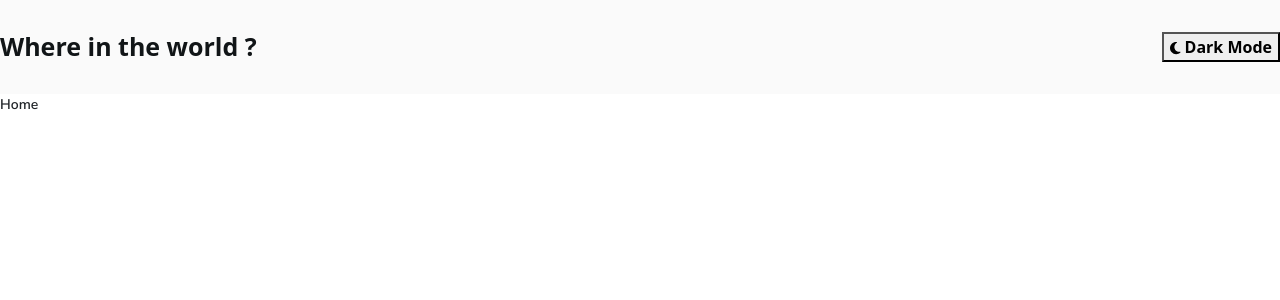
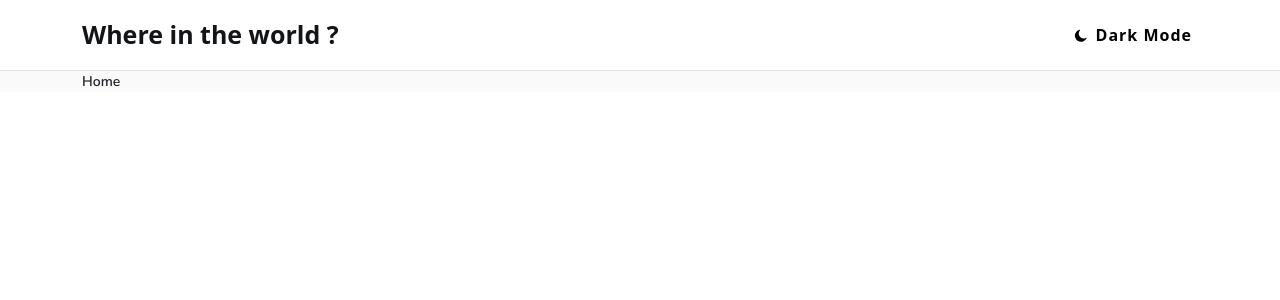
Before and after one commit to Mahdi-Falahati/rest-countries-dom-project, a React (Create React App) app: page / in a window 1280 px wide. Shown: the top 300 px of the page. Built offline with nearby package versions, Linux system fonts and the light colour scheme.

Commit message:
complete header with bootstrap

```diff
--- a/src/layouts/RootLayout.css
+++ b/src/layouts/RootLayout.css
@@ -1,18 +1,29 @@
-.header{
-    width: 100vw;
-    background: var(--light-gray);
-    padding: 20px 0px;
+.header {
+  background: var(--white-color);
+  border-bottom: 1px solid #e2e1e1;
 }
 
-.navbar{
-    display: flex;
-    justify-content: space-around;
-    align-items: center;
+.navbar a {
+  font-size: 25px;
+  font-weight: 800;
+  color: var(--text-dark-blue);
+  text-decoration: none;
 }
 
-.navbar a{
-    font-size: 25px;
-	font-weight: 800;
-    color:var(--text-dark-blue);
-    text-decoration: none;
+.darkMode {
+  cursor: pointer;
+  outline: none;
+  border: none;
+  letter-spacing: 1px;
+  font-weight: 600;
+  background-color: transparent;
 }
+
+.darkMode .moonIcon {
+  margin-right: 5px;
+  transform: rotate(-20deg);
+}
+
+.main {
+  background: var(--light-gray);
+}
--- a/src/layouts/RootLayout.js
+++ b/src/layouts/RootLayout.js
@@ -1,22 +1,43 @@
-import { faMoon } from "@fortawesome/free-solid-svg-icons";
-import { FontAwesomeIcon } from "@fortawesome/react-fontawesome";
 import { Outlet, NavLink } from "react-router-dom";
 
 import "./RootLayout.css";
 
+// fontAwesome
+import { FontAwesomeIcon } from "@fortawesome/react-fontawesome";
+import { faMoon } from "@fortawesome/free-solid-svg-icons";
+
+// bootstrap
+import Container from "react-bootstrap/Container";
+import Row from "react-bootstrap/Row";
+import Col from "react-bootstrap/Col";
+
 export default function RootLayout() {
   return (
     <>
-      <header className="header">
-        <nav className="navbar">
-          <NavLink to="/">Where in the world ? </NavLink>
-          <button>
-          <FontAwesomeIcon icon={faMoon} /> Dark Mode <FontAwesomeIcon icon="fa-regular fa-moon" />
-          </button>
-        </nav>
+      <header className="header py-2">
+        <Container>
+          <Row>
+            <Col>
+              <nav className="navbar">
+                <NavLink to="/">Where in the world ? </NavLink>
+                <button className="darkMode">
+                  <FontAwesomeIcon icon={faMoon} className="moonIcon" /> Dark
+                  Mode
+                </button>
+              </nav>
+            </Col>
+          </Row>
+        </Container>
       </header>
-      <main>
-        <Outlet />
+
+      <main className="main">
+        <Container>
+          <Row>
+            <Col>
+              <Outlet />
+            </Col>
+          </Row>
+        </Container>
       </main>
     </>
   );
```
